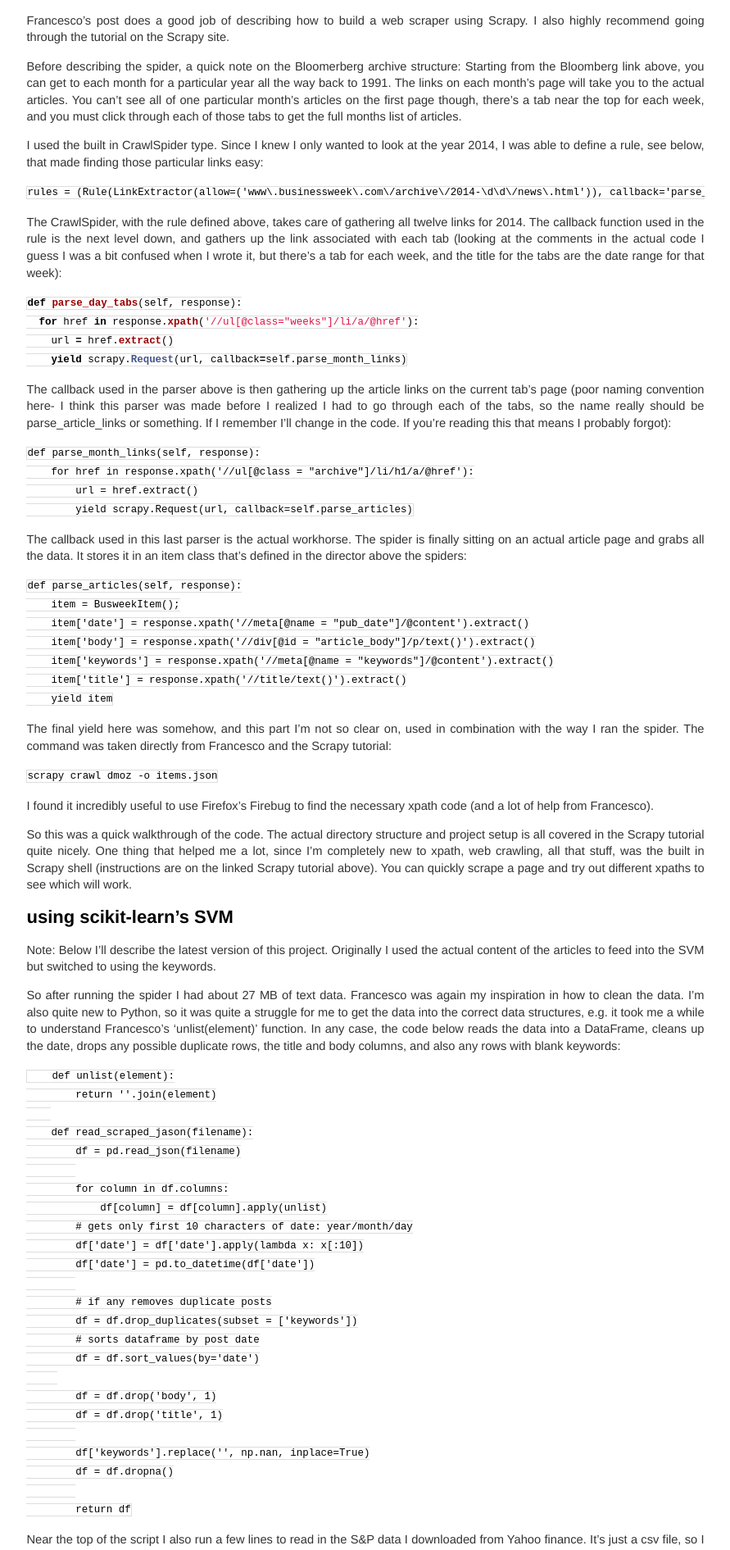
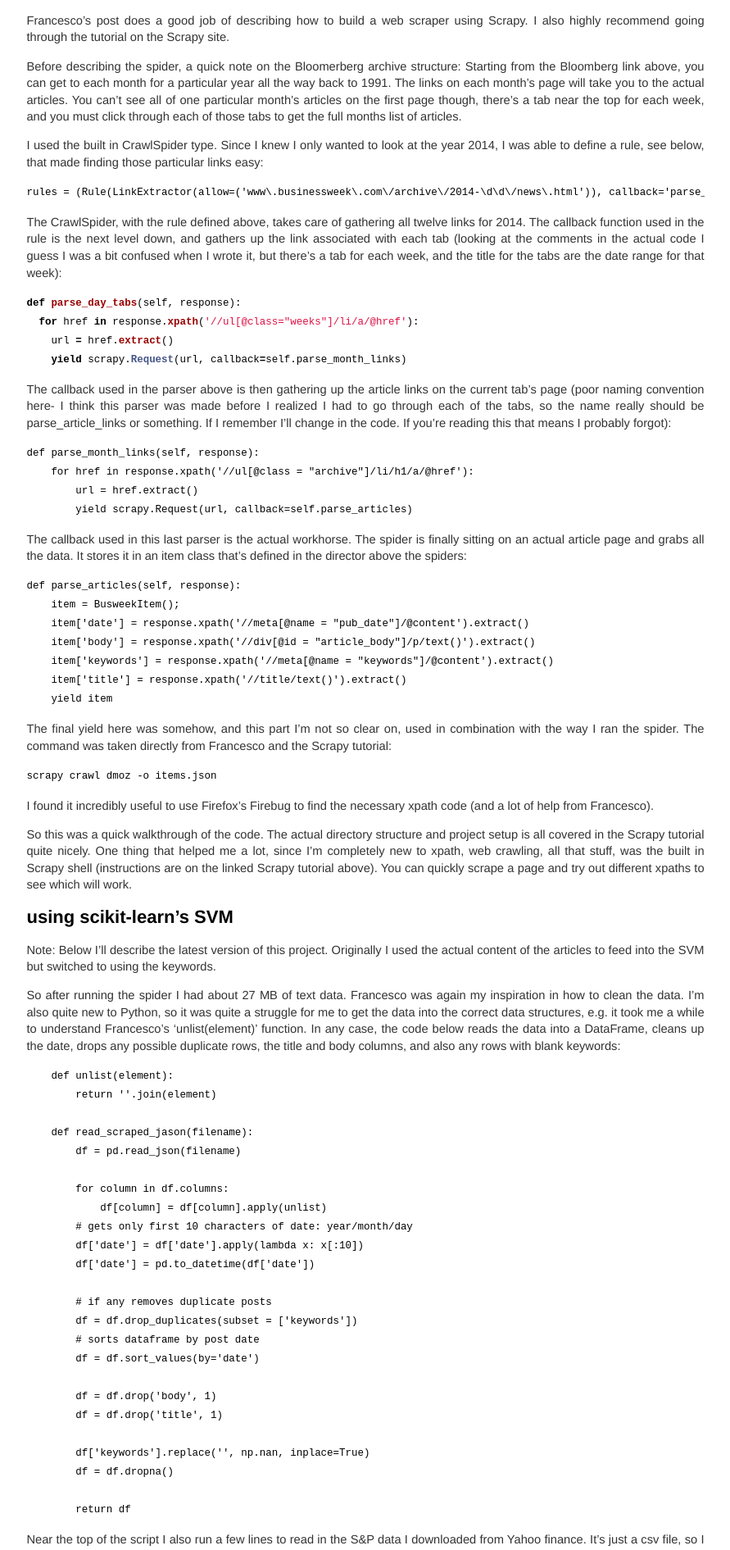
Before and after one commit to bsmitty5000/bsmitty5000.github.io, a Jekyll site: the page built from _posts/2016-02-06-Stock-Market-Predictions-Using-Scrapy-and-SVMs.md, in a window 1280 px wide. Shown: the part 576-2467 px from the top of the page at 82% size, without its empty margins (194-1085 px from the left). Built offline with Jekyll 4.4.1, drawn with Linux system fonts in a browser that asks for light colours; comment, search, counter and statistics services are not loaded.

Commit message:
Update main.css

```diff
--- a/css/main.css
+++ b/css/main.css
@@ -60,3 +60,7 @@ code{
     border: 1px solid #ddd;
     font-size: 85%;
   }
+pre code {
+    border: none;
+}
+}
```
